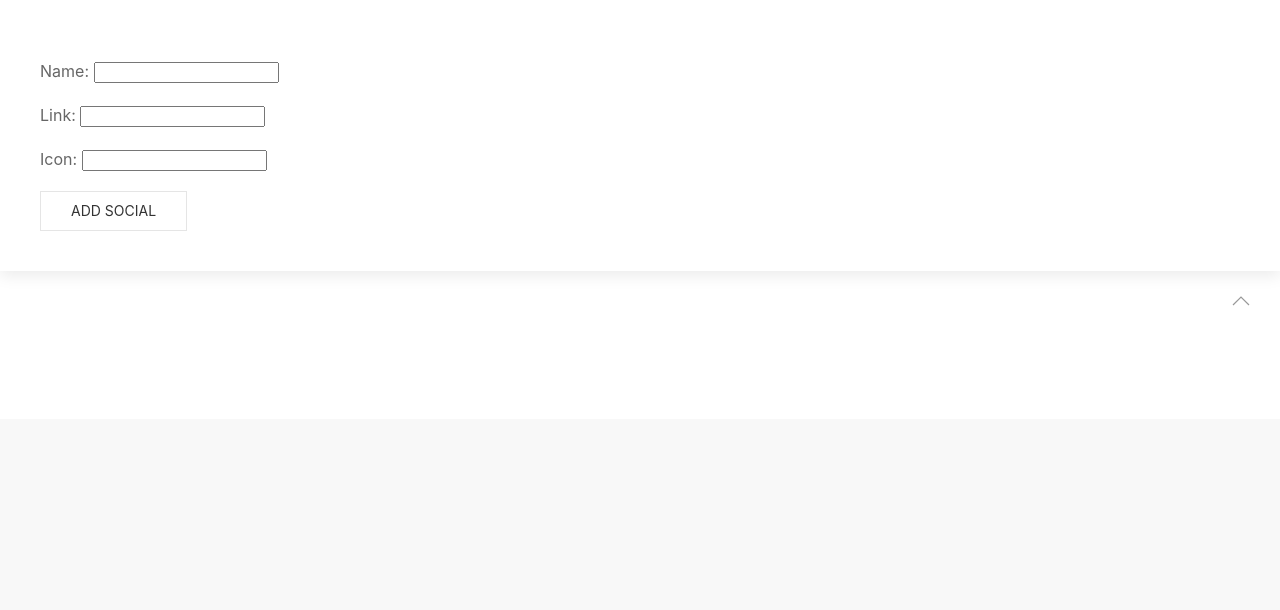
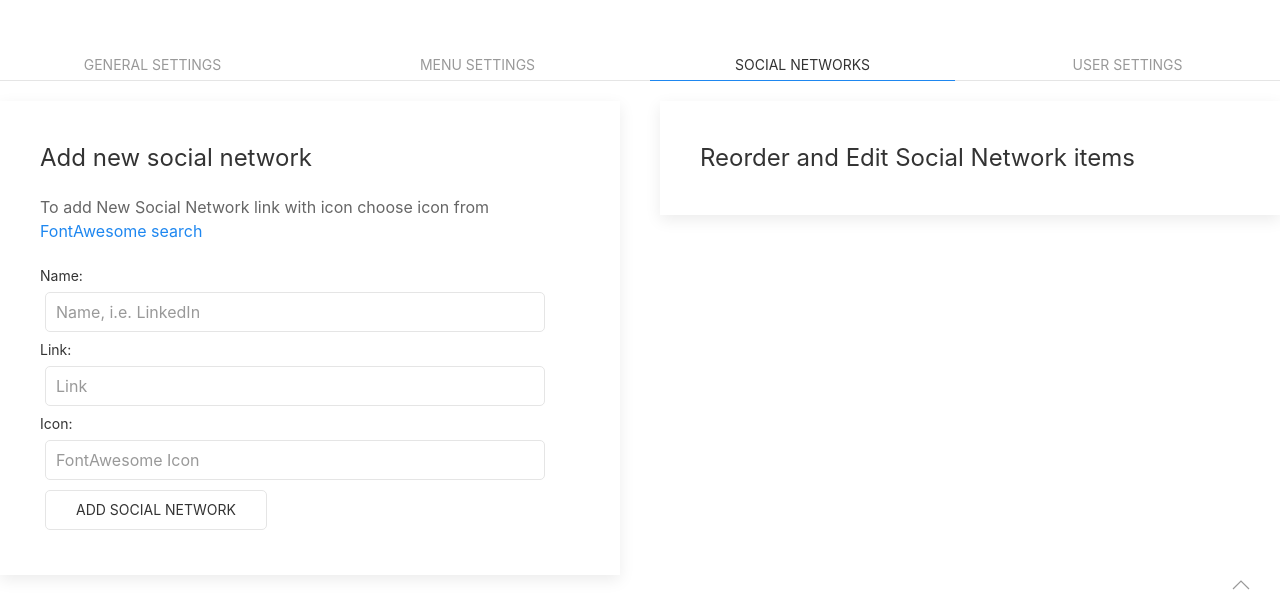
Before and after one commit to endlessnights/photogallery, a Django app: page /sys/add_social/ in a window 1280 px wide. Shown: the part 381-991 px from the top of the page. Before the commit the page ends 687 px from the top, so only its background shows below. Run offline with Django 3.2, Linux system fonts and the light colour scheme; the visitor is signed in with stand-in values (Sample User, id 1); data that the repository does not hold is empty; some libraries are stand-ins or nearby versions; grey boxes are pictures that could not be loaded.

```diff
--- a/core/smartgallery/templates/front/add_social.html
+++ b/core/smartgallery/templates/front/add_social.html
@@ -1,15 +1,49 @@
 {% extends 'front/base.html' %}
 {% block content %}
 {% if user.is_authenticated %}
-<div class="uk-margin uk-width-1-1@s" style="margin-top:0px !important;">
+<div style="margin-top:50px;">
+    <ul class="uk-child-width-expand uk-tab">
+        <li><a href="{% url 'site_settings' %}">General settings</a></li>
+        <li><a href="{% url 'menu_settings' %}">Menu settings</a></li>
+        <li class="uk-active"><a href="{% url 'add_social' %}">Social networks</a></li>
+        <li><a href="#">User settings</a></li>
+    </ul>
+</div>
+<div class="uk-child-width-expand@s uk-text-left" uk-grid>
     <div>
-        <div class="uk-card uk-card-default uk-card-body" style="text-align: left;">
-        <form method="post" enctype="multipart/form-data">
-            {% csrf_token %}
-            {{ form.as_p }}
-            {{ form.media }}
-            <input class="uk-button uk-button-default" type="submit" value="ADD social">
-        </form>
+        <div class="uk-card uk-card-default uk-card-body uk-width-expand@s">
+            <h3>Add new social network</h3>
+            <p>To add New Social Network link with icon choose icon from <a href="https://fontawesome.com/search" target="_blank">FontAwesome search</a></p>
+            <form method="post" enctype="multipart/form-data">
+                {% csrf_token %}
+                <label class="uk-form-label">Name:</label>
+                <div class="uk-form-controls">
+                    <input type="text" id="name" name="name" required placeholder="Name, i.e. LinkedIn" class="item-name uk-input uk-form-width-large" style="margin:5px;border-radius:5px;">
+                </div>
+                <label class="uk-form-label">Link:</label>
+                <div class="uk-form-controls">
+                    <input type="text" id="link" name="link" placeholder="Link" class="item-name uk-input uk-form-width-large" style="margin:5px;border-radius:5px;">
+                </div>
+                <label class="uk-form-label">Icon:</label>
+                <div class="uk-form-controls">
+                    <input type="text" id="icon" name="icon" placeholder="FontAwesome Icon" class="item-name uk-input uk-form-width-large" style="margin:5px;border-radius:5px;">
+                </div>
+                <input class="uk-button uk-button-default" type="submit" value="ADD social Network" style="border-radius:5px;margin:5px;">
+            </form>
+        </div>
+    </div>
+    <div>
+        <div class="uk-width-expand@m">
+        <div class="uk-card uk-card-default uk-card-body">
+            <h3>Reorder and Edit Social Network items</h3>
+            {% for SocialLinks in social %}
+            <span style="font-size: 16pt;">#</span><input type="text" value="{{ SocialLinks.name }}" placeholder="Name, i.e. LinkedIn" class="item-name uk-input uk-form-width-small" style="margin:5px;border-radius:5px;">
+            <input type="text" value="{{ SocialLinks.link }}" placeholder="Link" class="item-name uk-input uk-form-width-medium" style="margin:5px;border-radius:5px;">
+            <input type="text" value="{{ SocialLinks.icon }}" placeholder="Icon" class="item-name uk-input uk-form-width-medium" style="margin:5px;border-radius:5px;">
+            <button class="save-button uk-button uk-button-default" data-menu-item-id="{{ item.id }}" style="border-radius:5px;">Save</button>
+            <br />
+            {% endfor %}
+        </div>
         </div>
     </div>
 </div>
--- a/core/smartgallery/templates/front/menu_settings.html
+++ b/core/smartgallery/templates/front/menu_settings.html
@@ -9,7 +9,7 @@
     <ul class="uk-child-width-expand uk-tab">
         <li><a href="{% url 'site_settings' %}">General settings</a></li>
         <li class="uk-active"><a href="{% url 'menu_settings' %}">Menu settings</a></li>
-        <li><a href="#">Social networks</a></li>
+        <li><a href="{% url 'add_social' %}">Social networks</a></li>
         <li><a href="#">User settings</a></li>
     </ul>
 </div>
--- a/core/smartgallery/views.py
+++ b/core/smartgallery/views.py
@@ -87,6 +87,7 @@ def index_page(request):
 def add_social(request):
     settings = SiteSettings.objects.first()
     menu_items = MenuItem.objects.all()
+    social = SocialLinks.objects.all().order_by('order')
     if request.method == "POST":
         form = SocialForm(request.POST)
         if form.is_valid():
@@ -99,6 +100,7 @@ def add_social(request):
         'form': form,
         'menu_items': menu_items,
         'settings': settings,
+        'social': social,
     })
 
 
```
Also changed, not shown: core/smartgallery/templates/front/site_settings.html (+1 -16 lines).
